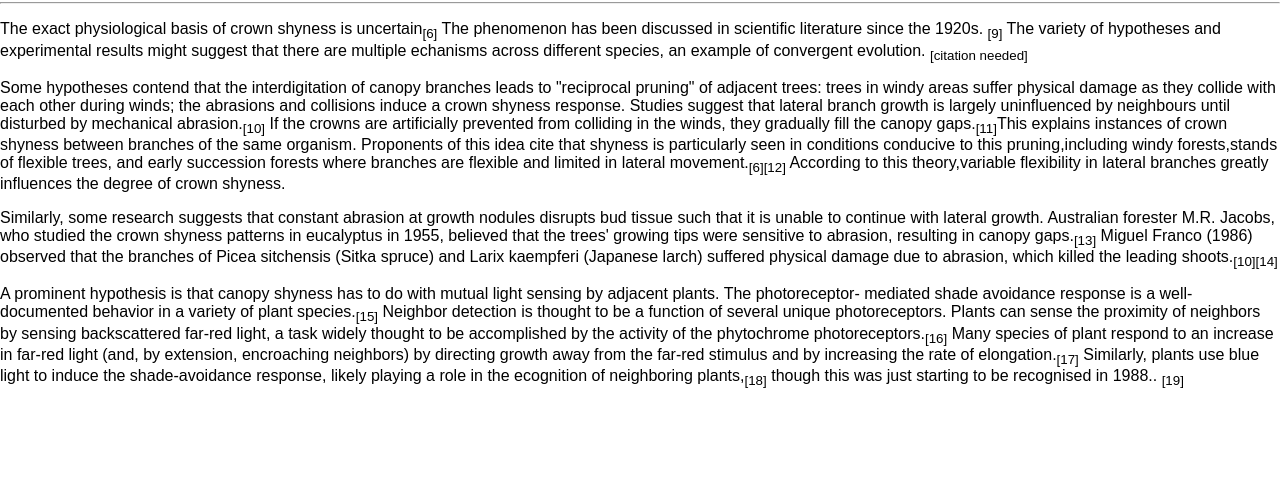
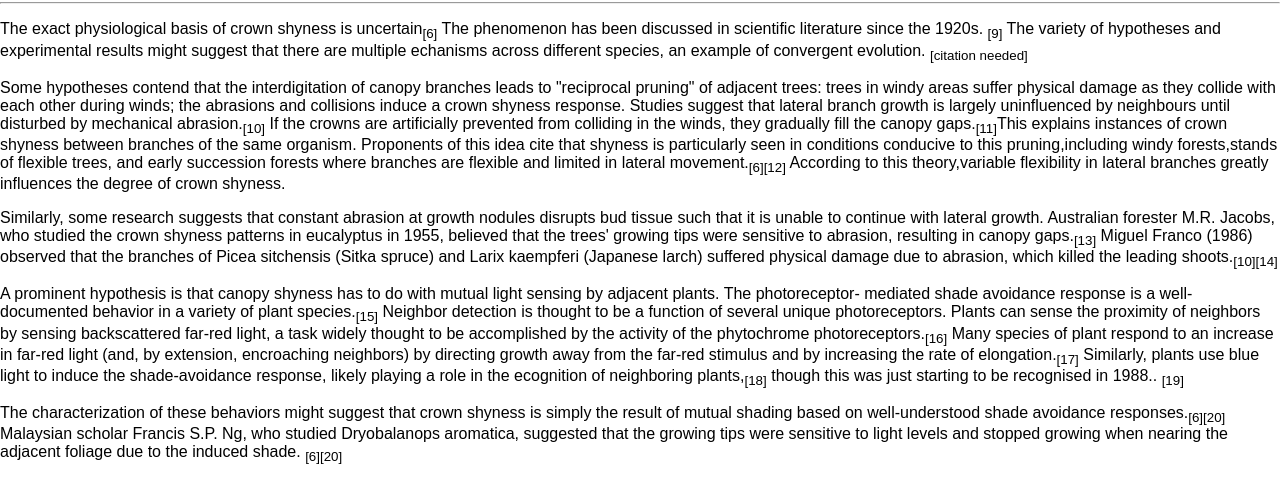
Before and after one commit to Trelonda89/Trelonda89.github.io, a plain HTML site: page Wiki-page-1/index.html in a window 1280 px wide. Shown: the part 255-758 px from the top of the page. Drawn offline with Linux system fonts and the light colour scheme.

Commit message:
wikki-page-1/index.html

```diff
--- a/Wiki-page-1/index.html
+++ b/Wiki-page-1/index.html
@@ -88,5 +88,15 @@
                 though this was just starting to be recognised in 1988..
                 <sub>[19]</sub>
 
+                <p>
+                    The characterization of these behaviors might suggest that
+                    crown shyness is simply the result of mutual shading based
+                    on well-understood shade avoidance responses.<sub>[6][20]
+                    </sub>Malaysian scholar Francis S.P. Ng, who studied
+                    Dryobalanops aromatica, suggested that the growing tips
+                    were sensitive to light levels and stopped growing when
+                    nearing the adjacent foliage due to the induced shade.
+                    <sub>[6][20]</sub>
+
     </body>
 </html>
```
